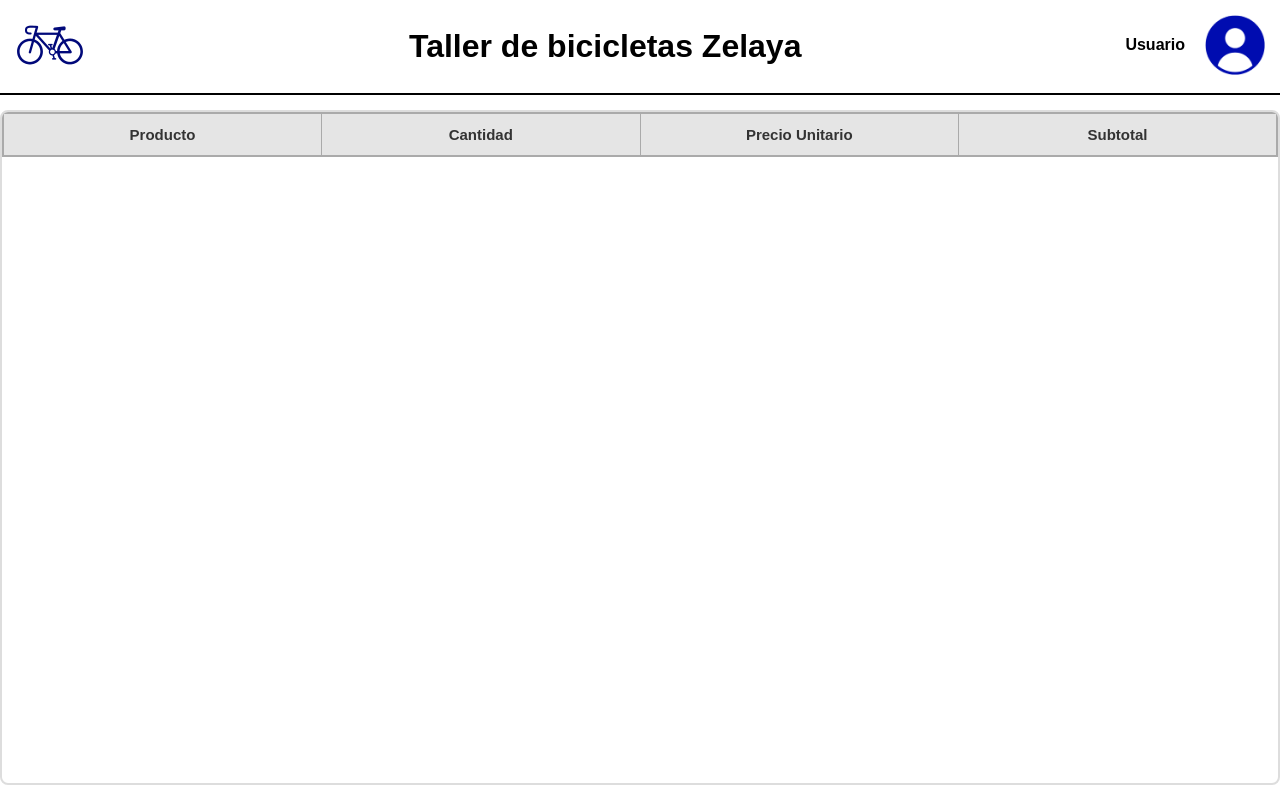
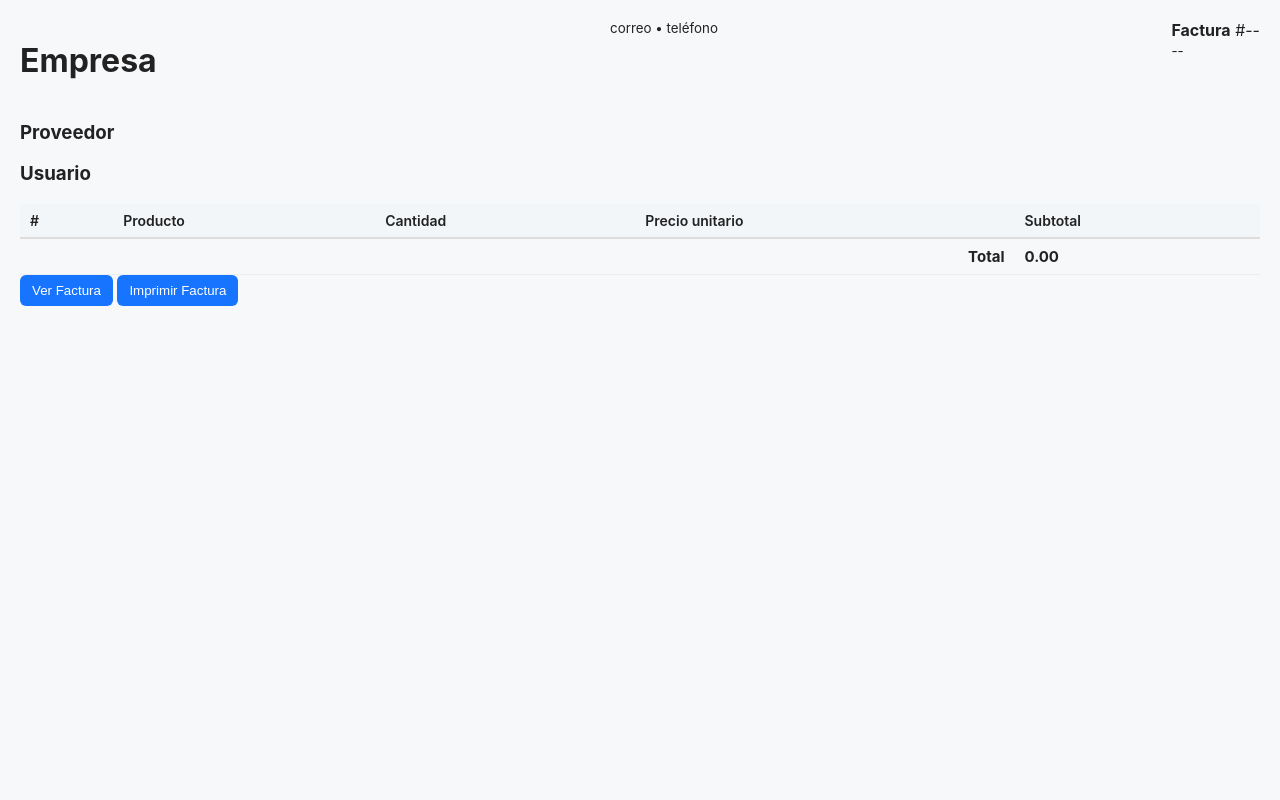
Before and after one commit to camilaaportillo/TallerZelaya, a PHP site: page /detalle_compra.html in a window 1280 px wide. Run offline with PHP 8.4, Linux system fonts and the light colour scheme; lists and menus that the app fills with data are empty.

Commit message:
Compra finalizada

```diff
--- /dev/null
+++ b/css/detalle_compra.css
@@ -0,0 +1,137 @@
+/* Estilo limpio, tipo factura */
+body {
+    font-family: Inter, Arial, sans-serif;
+    margin: 20px;
+    color: #222;
+    background: #f6f8fa;
+}
+
+.paper {
+    max-width: 900px;
+    margin: 0 auto;
+    background: #fff;
+    padding: 28px;
+    box-shadow: 0 6px 20px rgba(0, 0, 0, 0.06);
+    border-radius: 8px;
+}
+
+header {
+    display: flex;
+    justify-content: space-between;
+    align-items: flex-start;
+    margin-bottom: 18px;
+}
+
+.brand {
+    font-size: 20px;
+    font-weight: 700;
+}
+
+.muted {
+    color: #666;
+    font-size: 13px;
+}
+
+.grid {
+    display: grid;
+    grid-template-columns: 1fr 1fr;
+    gap: 12px;
+    margin-bottom: 14px;
+}
+
+.box {
+    background: #fafafa;
+    padding: 12px;
+    border-radius: 6px;
+    border: 1px solid #eee;
+}
+
+table {
+    width: 100%;
+    border-collapse: collapse;
+    margin-top: 8px;
+}
+
+th,
+td {
+    padding: 8px 10px;
+    border-bottom: 1px solid #e9eef2;
+    text-align: left;
+    font-size: 14px;
+}
+
+th {
+    background: #f3f6f9;
+    font-weight: 600;
+}
+
+tfoot td {
+    font-weight: 700;
+    font-size: 15px;
+    border-top: 2px solid #ddd;
+}
+
+.right {
+    text-align: right;
+}
+
+.actions {
+    margin: 12px 0;
+    display: flex;
+    gap: 8px;
+}
+
+button,
+.btn {
+    background: #1774ff;
+    color: #fff;
+    border: 0;
+    padding: 8px 12px;
+    border-radius: 6px;
+    cursor: pointer;
+}
+
+.btn.secondary {
+    background: #6c757d;
+}
+
+.image-wrap {
+    margin-top: 12px;
+    text-align: center;
+}
+
+img.factura-img {
+    max-width: 100%;
+    max-height: 480px;
+    border: 1px solid #ddd;
+    border-radius: 6px;
+}
+
+.logo-placeholder {
+    width: 160px;
+    height: 60px;
+    background: #eee;
+    display: flex;
+    align-items: center;
+    justify-content: center;
+    border-radius: 6px;
+    color: #999;
+    font-weight: 600;
+}
+
+@media print {
+    body {
+        background: white;
+    }
+
+    .actions,
+    .no-print {
+        display: none;
+    }
+
+    .paper {
+        box-shadow: none;
+        margin: 0;
+        border-radius: 0;
+    }
+}
--- a/detalle_compra.html
+++ b/detalle_compra.html
@@ -1,55 +1,64 @@
-<!DOCTYPE html>
+<!doctype html>
 <html lang="es">
-
 <head>
-  <meta charset="UTF-8">
-  <title>Detalle de Compra</title>
-  <link rel="stylesheet" href="css/compraStyle.css">
+  <meta charset="utf-8">
+  <title>Detalle de Factura</title>
+  <link rel="stylesheet" href="css/detalle_compra.css">
 </head>
-
 <body>
-
-  <!-- Encabezado -->
+  <div class="factura" id="factura">
     <header>
-    <button class="logo-btn" onclick="irInicio()">
-      <img src="imgs/bicicleta.png" alt="Logo bicicleta">
-    </button>
-    <h1>Taller de bicicletas Zelaya</h1>
-    <div class="usuario">
-      <div class="info-usuario">
-        <span id="nombreUsuario" class="nombre-usuario">Usuario</span>
-        <span id="rolUsuario" class="rol-usuario"></span>
-      </div>
-      <button class="user-btn" onclick="toggleMenu()">
-        <img src="imgs/logo_user.png" alt="Usuario">
-      </button>
-      <div id="menuUsuario" class="menu-usuario">
-        <a href="#" onclick="cerrarSesion()">Cerrar sesión</a>
-      </div>
+      <h1 id="empresaNombre">Empresa</h1>
+      <small id="empresaContacto">correo • teléfono</small>
+      <div class="info">
+        <strong>Factura</strong> <span id="facturaId">#--</span><br>
+        <small id="facturaFecha">--</small>
       </div>
     </header>
 
-  <section class="tabla">
+    <section>
+      <div>
+        <h3>Proveedor</h3>
+        <p id="proveedorNombre"></p>
+        <small id="proveedorContacto"></small>
+      </div>
+      <div>
+        <h3>Usuario</h3>
+        <p id="usuarioNombre"></p>
+        <small id="usuarioLogin"></small>
+      </div>
+    </section>
 
-    <div class="tabla-contenedor">
-      <table id="tablaCompras">
+    <table id="tablaProductos">
       <thead>
         <tr>
+          <th>#</th>
           <th>Producto</th>
           <th>Cantidad</th>
-            <th>Precio Unitario</th>
+          <th>Precio unitario</th>
           <th>Subtotal</th>
         </tr>
       </thead>
-        <tbody>
+      <tbody></tbody>
+      <tfoot>
+        <tr>
+          <td colspan="4" style="text-align:right"><strong>Total</strong></td>
+          <td id="totalFactura">0.00</td>
+        </tr>
+      </tfoot>
+    </table>
 
-        </tbody>
-      </table>
+    <div class="acciones">
+      <button id="verImagen">Ver Factura</button>
+      <a id="descargarImagen" style="display:none;" class="btn">Descargar Factura</a>
+      <button onclick="window.print()">Imprimir Factura</button>
     </div>
 
-  </section>
+    <div id="contenedorImagen" style="display:none; text-align:center; margin-top:20px;">
+      <img id="facturaImg" style="max-width:100%; border:1px solid #ddd;">
+    </div>
+  </div>
 
   <script src="js/jsDetalleCompra.js"></script>
 </body>
-
 </html>
--- a/index.html
+++ b/index.html
@@ -74,7 +74,7 @@
                 <p>Repuestos</p>
             </a>
             <a class="item" href="compra.html">
-                <img src="imgs/repuestos.png" alt="Compras">
+                <img src="imgs/Compra.png" alt="Compras">
                 <p>Compras</p>
             </a>
         </div>
--- a/js/jsDetalleCompra.js
+++ b/js/jsDetalleCompra.js
@@ -1,35 +1,78 @@
-"use strict";
-const tablaBody = document.querySelector(".tabla tbody");
+(async function() {
+  const params = new URLSearchParams(window.location.search);
+  const id = params.get("id");
+  if (!id) {
+    alert("No se proporcionó un ID de compra.");
+    return;
+  }
 
-document.addEventListener("DOMContentLoaded", () => {
-    const params = new URLSearchParams(window.location.search);
-    const id = params.get("id");
-    if (id) {
-        cargarDetalle(id);
+  try {
+    const res = await fetch(`http://localhost/TallerZelaya/php/obtenerDetalleCompra.php?id=${id}`);
+    const data = await res.json();
+    if (data.error) {
+      alert(data.error);
+      return;
     }
-});
 
-function cargarDetalle(idCompra) {
-    fetch(`http://localhost/TallerZelaya/php/obtenerDetalleCompra.php?id=${idCompra}`)
-        .then(res => res.json())
-        .then(data => {
-            mostrarTabla(data);
-        })
-        .catch(err => console.error("Error al cargar detalle:", err));
-}
+    const compra = data.compra;
+    const items = data.detalles;
+    console.log(compra);
+    console.log(items);
 
-function mostrarTabla(datos) {
-    // Limpia solo el tbody, no la tabla completa
-    tablaBody.innerHTML = "";
+    // Empresa
+    document.getElementById("empresaNombre").textContent = compra.empresa_nombre;
+    document.getElementById("empresaContacto").textContent = `${compra.empresa_correo} • ${compra.empresa_telefono}`;
 
-    datos.forEach(item => {
-        const fila = document.createElement("tr");
-        fila.innerHTML = `
-            <td>${item.producto}</td>
-            <td>${item.cantidad}</td>
-            <td>$${item.precio_unitario.toFixed(2)}</td>
-            <td>$${(item.cantidad * item.precio_unitario).toFixed(2)}</td>
-        `;
-        tablaBody.appendChild(fila);
+    // Proveedor
+    document.getElementById("proveedorNombre").textContent = compra.proveedor_nombre;
+    document.getElementById("proveedorContacto").textContent = `${compra.proveedor_correo} • ${compra.proveedor_telefono}`;
+
+    // Usuario
+    document.getElementById("usuarioNombre").textContent = compra.usuario_nombre;
+    document.getElementById("usuarioLogin").textContent = compra.usuario_login;
+
+    // Factura
+    document.getElementById("facturaId").textContent = "#" + compra.id_compra;
+    document.getElementById("facturaFecha").textContent = compra.fecha;
+
+    // Productos
+    const tbody = document.querySelector("#tablaProductos tbody");
+    tbody.innerHTML = "";
+    let total = 0;
+    items.forEach((it, i) => {
+      const tr = document.createElement("tr");
+      const sub = parseFloat(it.subTotal);
+      total += sub;
+      tr.innerHTML = `
+        <td>${i+1}</td>
+        <td>${it.repuesto} (${it.codigo})</td>
+        <td>${it.cantidad}</td>
+        <td>${parseFloat(it.precioUnitario).toFixed(2)}</td>
+        <td>${sub.toFixed(2)}</td>
+      `;
+      tbody.appendChild(tr);
     });
-}
+    document.getElementById("totalFactura").textContent = total.toFixed(2);
+
+    // Imagen
+    const btnVer = document.getElementById("verImagen");
+    const contImg = document.getElementById("contenedorImagen");
+    const img = document.getElementById("facturaImg");
+    const linkDesc = document.getElementById("descargarImagen");
+
+    if (compra.facturaImagen) {
+      btnVer.addEventListener("click", () => {
+        contImg.style.display = "block";
+        img.src = "facturas/" + compra.facturaImagen;
+        linkDesc.style.display = "inline-block";
+        linkDesc.href = "php/descargarFactura.php?id=" + id;
+      });
+    } else {
+      btnVer.style.display = "none";
+    }
+
+  } catch (e) {
+    console.error(e);
+    alert("Error cargando detalle de la compra");
+  }
+})();
--- a/listar_compras.html
+++ b/listar_compras.html
@@ -28,6 +28,9 @@
         </div>
     </header>
 
+    <br>
+    <h2 style="margin-left: 1%;">Historial de Compras</h2>
+
     <section class="tabla">
 
         <div class="tabla-contenedor">
--- a/php/compra.php
+++ b/php/compra.php
@@ -1,11 +1,12 @@
 <?php
+file_put_contents("debug.log", date("Y-m-d H:i:s") . " => " . $_SERVER["REQUEST_METHOD"] . PHP_EOL, FILE_APPEND);
 header("Content-Type: application/json; charset=UTF-8");
 include "conexion.php";
 
 try {
     // ====== Validaciones iniciales ======
     if ($_SERVER["REQUEST_METHOD"] !== "POST") {
-        throw new Exception("Método no permitido, use POST.");
+        throw new Exception("Método no permitido. Use POST.");
     }
 
     if (!isset($_POST["proveedor"], $_POST["fecha"], $_POST["usuario"], $_POST["productos"])) {
@@ -86,6 +87,7 @@
         "precio_total" => $precioTotal
     ]);
 
+
 } catch (Exception $e) {
     if ($conn && $conn->connect_errno === 0) {
         $conn->rollback();
```
Also changed, not shown: js/jsCompra.js (+16 -13 lines), php/descargarFactura.php (added, +42 -0 lines), php/obtenerDetalleCompra.php (+40 -26 lines), imgs/Compra.png (added), imgs/factura_icon.png (added), 1 other file. Lines whose indentation alone changed are shown as unchanged.
